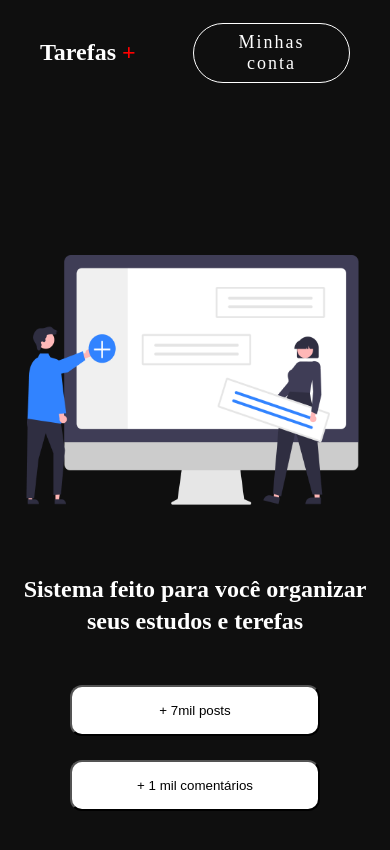
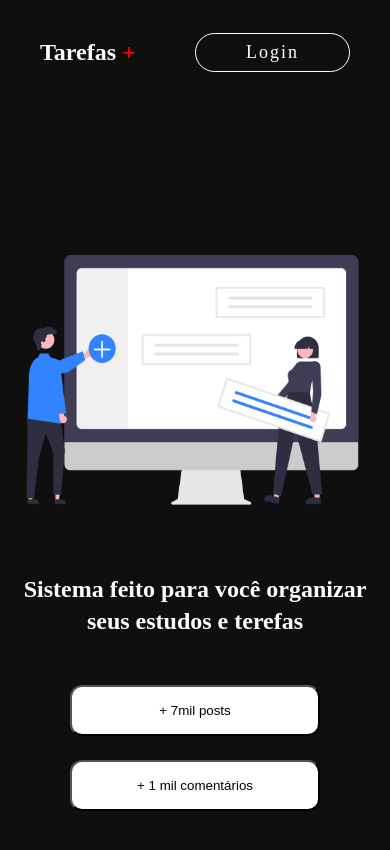
Before and after one commit to paulo-beltramin/tarefasPlus, a Next.js app: page / in a window 390 px wide. Shown: the top 850 px of the page. Built offline with nearby package versions, Linux system fonts and the light colour scheme; no server answers.

Commit message:
definido logica de login via google

```diff
--- a/src/Components/Header/index.tsx
+++ /dev/null
@@ -1,20 +0,0 @@
-import styles from './style.module.scss'
-const Header = () => {
-  return (
-    <>
-      <header className={styles.container}>
-        <p>
-            Tarefas <span>+</span>
-        </p>
-
-        <div className={styles.container__saudation}>
-            <p>
-                Minhas conta
-            </p>
-        </div>
-      </header>
-    </>
-  )
-}
-
-export default Header
--- a/src/Components/Header/style.module.scss
+++ /dev/null
@@ -1,55 +0,0 @@
-.container {
-    display: flex;
-    width: 100vw;
-    height: 105px;
-    justify-content: space-between;
-    align-items: center;
-
-    @media(max-width:767px) {
-        width: 100%;
-        display: flex;
-        justify-content: space-between;
-        margin: 0 auto;
-
-    }
-
-    >p {
-        color: white;
-        font-size: 38px;
-        font-weight: bold;
-        padding-left: 128px;
-
-        @media(max-width:767px) {
-            font-size: 24px;
-            width: 80vw;
-            padding-left: 40px;
-        }
-
-        span {
-            color: red;
-        }
-    }
-
-    &__saudation {
-        @media(max-width:767px) {
-            width: 350px;
-        }
-
-        p {
-            color: white;
-            font-size: 18px;
-            border: 1px solid white;
-            padding: 16px 40px;
-            border-radius: 50px;
-            margin-right: 128px;
-
-            @media(max-width:767px) {
-                margin-right: 40px;
-                letter-spacing: 2px;
-                text-align: center;
-                padding: 8px 24px;
-            }
-
-        }
-    }
-}
--- a/src/Components/HeaderUser/index.tsx
+++ b/src/Components/HeaderUser/index.tsx
@@ -1,5 +1,15 @@
+import { useSession, signIn, signOut } from 'next-auth/react'
+import Link from 'next/link'
+
 import styles from './style.module.scss'
+
+
+
+
 const HeaderUser = () => {
+
+    const { data: session, status } = useSession()
+
     return (
         <div>
             <header className={styles.container}>
@@ -10,18 +20,36 @@ const HeaderUser = () => {
                             Tarefas <span>+</span>
                         </p>
 
-                            <button>
+                        {session && (
+                            <button >
+                                <Link href={'/admin'}>
                                     Meu painel
+                                </Link>
                             </button>
+                        )}
 
                     </div>
                 </div>
 
-                <div className={styles.container__saudation}>
-                    <p>
-                        Olá Paulo
+                {status === 'loading' ? (
+                    <div>
+
+                    </div>
+                ) : session ? (
+
+                    <div className={styles.container__saudation} onClick={() => signOut()}>
+
+                        <p title='Deslogar'>
+                            Olá {session.user?.name}
                         </p>
                     </div>
+                ) : (
+                    <div className={styles.container__saudation} onClick={() => signIn("google")}>
+                        <p title='Logar'>
+                            Login
+                        </p>
+                    </div>
+                )}
             </header>
         </div>
     )
--- a/src/Components/HeaderUser/style.module.scss
+++ b/src/Components/HeaderUser/style.module.scss
@@ -19,12 +19,17 @@
             }
 
             button {
-                background-color: white;
-                color: black;
-                font-size: 16px;
-                padding: 8px 12px;
                 margin-left: 24px;
                 margin-top: 8px;
+
+                a {
+                    background-color: white;
+                    color: black;
+                    font-size: 16px;
+                    padding: 8px 12px;
+                    text-decoration: none;
+
+                }
 
                 @media(min-width:319px) and (max-width:1048px) {
                     margin-left: 30px;
@@ -63,6 +68,8 @@
             padding: 16px 40px;
             border-radius: 50px;
             margin-right: 128px;
+            cursor: pointer;
+
 
             @media(min-width:319px) and (max-width:1048px) {
                 margin-right: 40px;
--- a/src/pages/_app.tsx
+++ b/src/pages/_app.tsx
@@ -1,6 +1,18 @@
+import type { AppProps } from "next/app";
+import { SessionProvider } from "next-auth/react";
+import HeaderUser from "@/Components/HeaderUser";
+
 import "@/styles/globals.css";
-import type { AppProps } from "next/app";
 
-export default function App({ Component, pageProps }: AppProps) {
-  return <Component {...pageProps} />;
+
+export default function App({ Component, pageProps, }: AppProps) {
+  return (
+
+    <>
+      <SessionProvider session={pageProps.session}>
+        <HeaderUser />
+        <Component {...pageProps} />
+      </SessionProvider>
+    </>
+  );
 }
--- a/src/pages/api/hello.ts
+++ /dev/null
@@ -1,13 +0,0 @@
-// Next.js API route support: https://nextjs.org/docs/api-routes/introduction
-import type { NextApiRequest, NextApiResponse } from "next";
-
-type Data = {
-  name: string;
-};
-
-export default function handler(
-  req: NextApiRequest,
-  res: NextApiResponse<Data>,
-) {
-  res.status(200).json({ name: "John Doe" });
-}
--- a/src/pages/comentary/index.tsx
+++ b/src/pages/comentary/index.tsx
@@ -1,6 +1,6 @@
 import { MdDelete } from "react-icons/md"
 
-import HeaderUser from "@/Components/HeaderUser"
+
 import styles from './styles.module.scss'
 
 
@@ -9,7 +9,7 @@ const Comentary = () => {
 
   return (
     <>
-      <HeaderUser />
+
       <main className={styles.container}>
 
         <section className={styles.container__coment}>
--- a/src/pages/index.tsx
+++ b/src/pages/index.tsx
@@ -1,4 +1,4 @@
-import Header from "@/Components/Header";
+
 import logo from '../../public/logo_tasks.png'
 import Image from "next/image";
 import styles from '@/styles/Home.module.scss'
@@ -6,7 +6,11 @@ import styles from '@/styles/Home.module.scss'
 export default function Home() {
   return (
     <>
-      <Header/>
+
+
+      <head>
+        <title>Home</title>
+      </head>
 
       <main className={styles.container}>
             <Image
```
Also changed, not shown: package.json (+7 -3 lines), src/pages/admin/index.tsx (+30 -5 lines), src/pages/api/auth/[...nextauth].ts (added, +16 -0 lines), 2 other files (tests, documents, lock files or other folders). Lines whose indentation alone changed are shown as unchanged.
